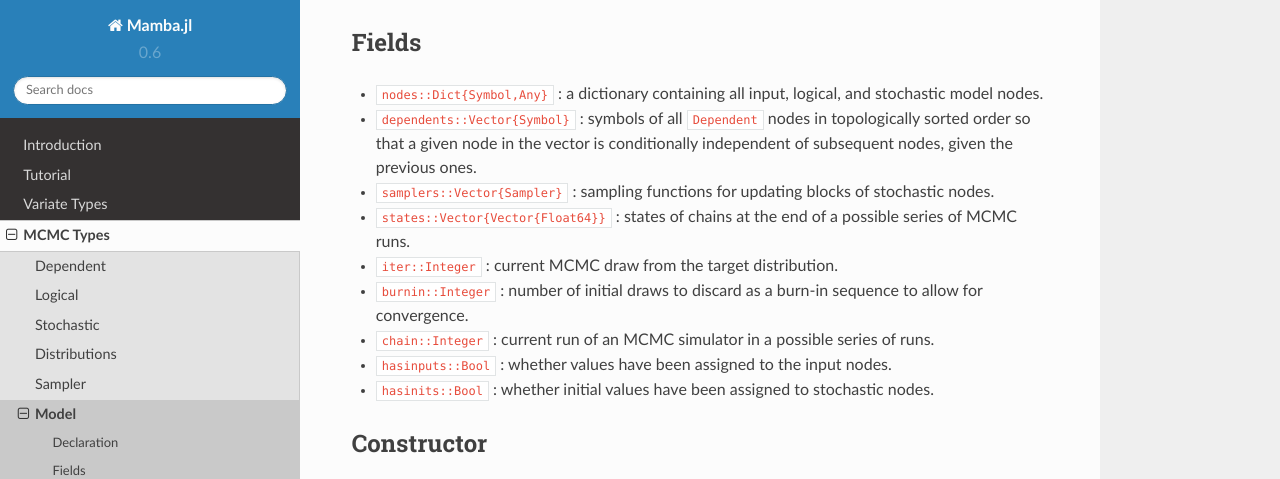
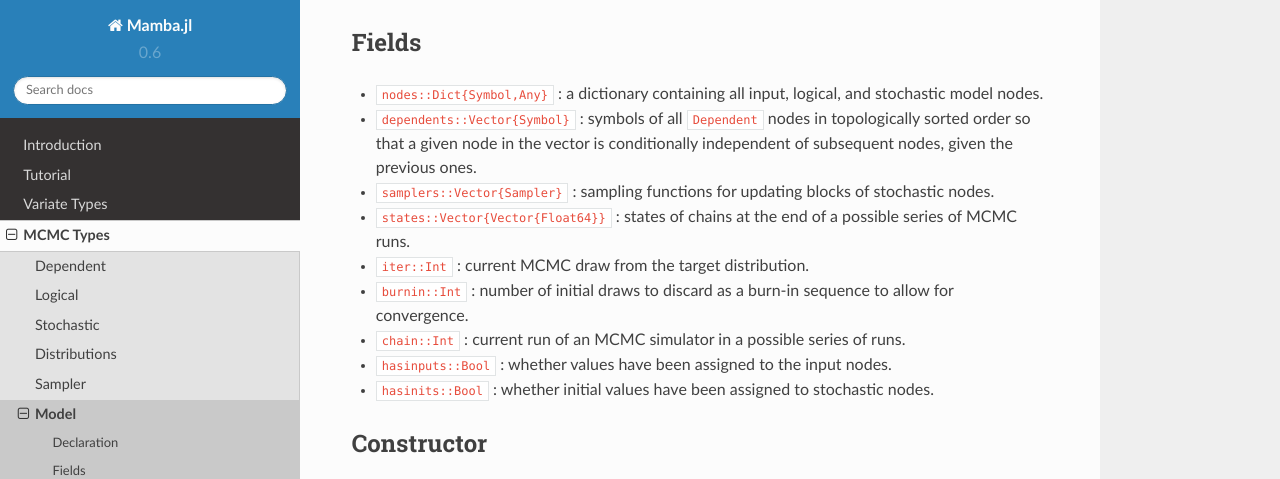
Before and after one commit to brian-j-smith/Mamba.jl, a Sphinx documentation site: the page built from doc/mcmc/model.rst, in a window 1280 px wide and 900 px high, scrolled down 390 px, cut to the strip 0-479 px from the top of the window. Built offline with Sphinx 7.4.7 and the Read the Docs theme 2.0.0, drawn with Linux system fonts in a browser that asks for light colours; formulas are drawn with MathJax 3.

Commit message:
Document field changes from Integer to Int in MCMC types.

```diff
--- a/doc/mcmc/chains.rst
+++ b/doc/mcmc/chains.rst
@@ -25,7 +25,7 @@
 * ``value::Array{Float64,3}`` : a 3-dimensional array of sampled values whose first, second, and third dimensions index the iterations, parameter elements, and runs of an MCMC sampler, respectively.
 * ``range::Range{Int}`` : range of iterations stored in the rows of the ``value`` array.
 * ``names::Vector{String}`` : names assigned to the parameter elements.
-* ``chains::Vector{Integer}`` : indices to the MCMC runs.
+* ``chains::Vector{Int}`` : indices to the MCMC runs.
 * ``model::Model`` : the model from which the sampled values were generated (``ModelChain`` only).
 
 Constructors
--- a/doc/mcmc/dependent.rst
+++ b/doc/mcmc/dependent.rst
@@ -20,7 +20,7 @@
 
 * ``value::T`` : a scalar or array of ``Float64`` values that represent samples from a target distribution.
 * ``symbol::Symbol`` : an identifying symbol for the node.
-* ``linklength::Integer`` : number of elements returned by the ``link`` method defined on the type.  Generally, this will be the number of unique elements in the node.  In most cases, ``linklength`` will be equal to ``length(value)``.  However, for some structures, like stochastic covariance matrices, ``linklength`` may be smaller.
+* ``linklength::Int`` : number of elements returned by the ``link`` method defined on the type.  Generally, this will be the number of unique elements in the node.  In most cases, ``linklength`` will be equal to ``length(value)``.  However, for some structures, like stochastic covariance matrices, ``linklength`` may be smaller.
 * ``monitor::Vector{Int}`` : indices identifying elements of the ``value`` field to include in monitored MCMC sampler output.
 * ``eval::Function`` : a function for updating the state of the node.
 * ``sources::Vector{Symbol}`` : symbols of other nodes upon whom the values of this one depends.
@@ -126,7 +126,7 @@
 
 * ``value`` : values of type ``Float64`` for ``ScalarLogical`` nodes and ``Array{Float64}`` for ``ArrayLogical`` nodes that represent samples from a target distribution.
 * ``symbol::Symbol`` : an identifying symbol for the node.
-* ``linklength::Integer`` : number of elements returned by the ``link`` method defined on the type.
+* ``linklength::Int`` : number of elements returned by the ``link`` method defined on the type.
 * ``monitor::Vector{Int}`` : indices identifying elements of the ``value`` field to include in monitored MCMC sampler output.
 * ``eval::Function`` : a function for updating values stored in ``value``.
 * ``sources::Vector{Symbol}`` : symbols of other nodes upon whom the values of this one depends.
@@ -217,7 +217,7 @@
 
 * ``value`` : values of type ``Float64`` for ``ScalarStochastic`` nodes and ``Array{Float64}`` for ``ArrayStochastic`` nodes that represent samples from a target distribution.
 * ``symbol::Symbol`` : an identifying symbol for the node.
-* ``linklength::Integer`` : number of elements returned by the ``link`` method defined on the type.
+* ``linklength::Int`` : number of elements returned by the ``link`` method defined on the type.
 * ``monitor::Vector{Int}`` : indices identifying elements of the ``value`` field to include in monitored MCMC sampler output.
 * ``eval::Function`` : a function for updating the ``distr`` field for the node.
 * ``sources::Vector{Symbol}`` : symbols of other nodes upon whom the distributional specification for this one depends.
--- a/doc/mcmc/model.rst
+++ b/doc/mcmc/model.rst
@@ -19,9 +19,9 @@
 * ``dependents::Vector{Symbol}`` : symbols of all ``Dependent`` nodes in topologically sorted order so that a given node in the vector is conditionally independent of subsequent nodes, given the previous ones.
 * ``samplers::Vector{Sampler}`` : sampling functions for updating blocks of stochastic nodes.
 * ``states::Vector{Vector{Float64}}`` : states of chains at the end of a possible series of MCMC runs.
-* ``iter::Integer`` : current MCMC draw from the target distribution.
-* ``burnin::Integer`` : number of initial draws to discard as a burn-in sequence to allow for convergence.
-* ``chain::Integer`` : current run of an MCMC simulator in a possible series of runs.
+* ``iter::Int`` : current MCMC draw from the target distribution.
+* ``burnin::Int`` : number of initial draws to discard as a burn-in sequence to allow for convergence.
+* ``chain::Int`` : current run of an MCMC simulator in a possible series of runs.
 * ``hasinputs::Bool`` : whether values have been assigned to the input nodes.
 * ``hasinits::Bool`` : whether initial values have been assigned to stochastic nodes.
 
```
